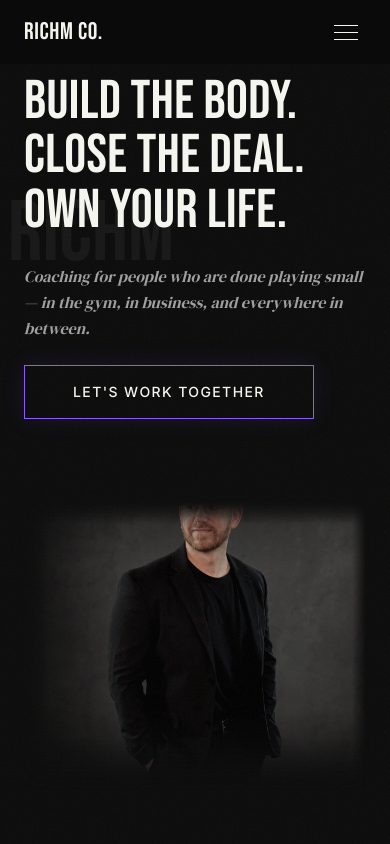
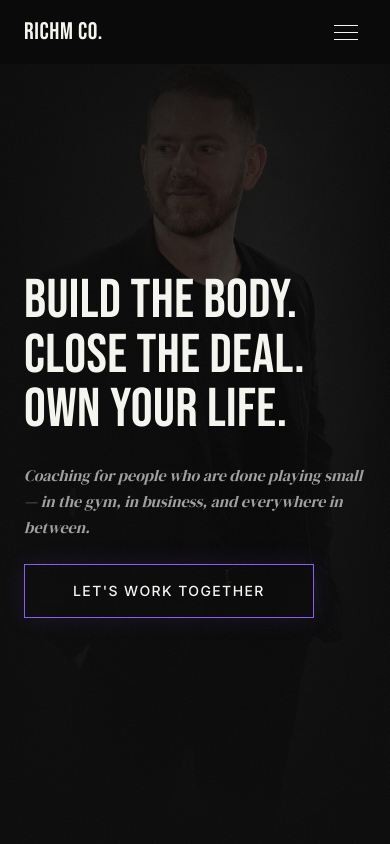
Before and after one commit to kaiafay/richm-co, a Next.js app: page / in a window 390 px wide. Shown: the top 844 px of the page. Built offline with nearby package versions, Linux system fonts and the light colour scheme.

Commit message:
optimize mobile version of hero

```diff
--- a/components/hero.tsx
+++ b/components/hero.tsx
@@ -12,15 +12,25 @@ export function Hero() {
       {/* Film grain */}
       <div className="grain-overlay" aria-hidden="true" />
 
+      {/* Mobile background image */}
+      <div className="absolute inset-0 lg:hidden" aria-hidden="true">
+        <img
+          src="/images/hero.webp"
+          alt=""
+          className="absolute inset-0 h-full w-full object-cover object-[58%_center] grayscale-[20%] brightness-[0.68] contrast-[1.08]"
+        />
+        <div className="absolute inset-0 bg-[linear-gradient(180deg,#0a0a0a_0%,rgb(10_10_10_/_0.58)_18%,rgb(10_10_10_/_0.34)_48%,#0a0a0a_100%),linear-gradient(90deg,#0a0a0a_0%,rgb(10_10_10_/_0.56)_34%,rgb(10_10_10_/_0.18)_68%,#0a0a0a_100%)]" />
+      </div>
+
       {/* Layout grid */}
       <div className="h-full max-w-[1200px] mx-auto px-6 lg:px-12 w-full grid grid-cols-1 lg:grid-cols-5 gap-8 lg:gap-0 items-stretch">
 
         {/* Left: Text — 60% */}
-        <div className="lg:col-span-3 flex flex-col justify-center relative pt-16 pb-10 lg:pb-12">
+        <div className="lg:col-span-3 flex flex-col justify-center relative pt-28 pb-16 md:pt-32 lg:pt-16 lg:pb-12">
 
           {/* Ghost watermark — "RICHM" behind headline */}
           <span
-            className="absolute top-1/2 -translate-y-1/2 -left-4 font-display uppercase text-[#f5f5f0] opacity-[0.05] text-[22vw] xl:text-[18rem] leading-none select-none pointer-events-none whitespace-nowrap z-0"
+            className="hidden md:block absolute top-1/2 -translate-y-1/2 -left-4 font-display uppercase text-[#f5f5f0] opacity-[0.05] text-[22vw] xl:text-[18rem] leading-none select-none pointer-events-none whitespace-nowrap z-0"
             aria-hidden="true"
           >
             RICHM
@@ -63,7 +73,7 @@ export function Hero() {
         </div>
 
         {/* Right: Image — 40% */}
-        <div className="lg:col-span-2 flex flex-col h-[38vh] sm:h-[42vh] lg:h-full min-h-0 pb-8 lg:pt-[calc(4rem+2.5rem)] lg:pb-10">
+        <div className="hidden lg:col-span-2 lg:flex flex-col h-[38vh] sm:h-[42vh] lg:h-full min-h-0 pb-8 lg:pt-[calc(4rem+2.5rem)] lg:pb-10">
           <div className="hero-image-bleed relative w-full flex-1 min-h-0 lg:w-[calc(100%+4rem)] lg:-mr-16">
             <img
               src="/images/hero.webp"
```
